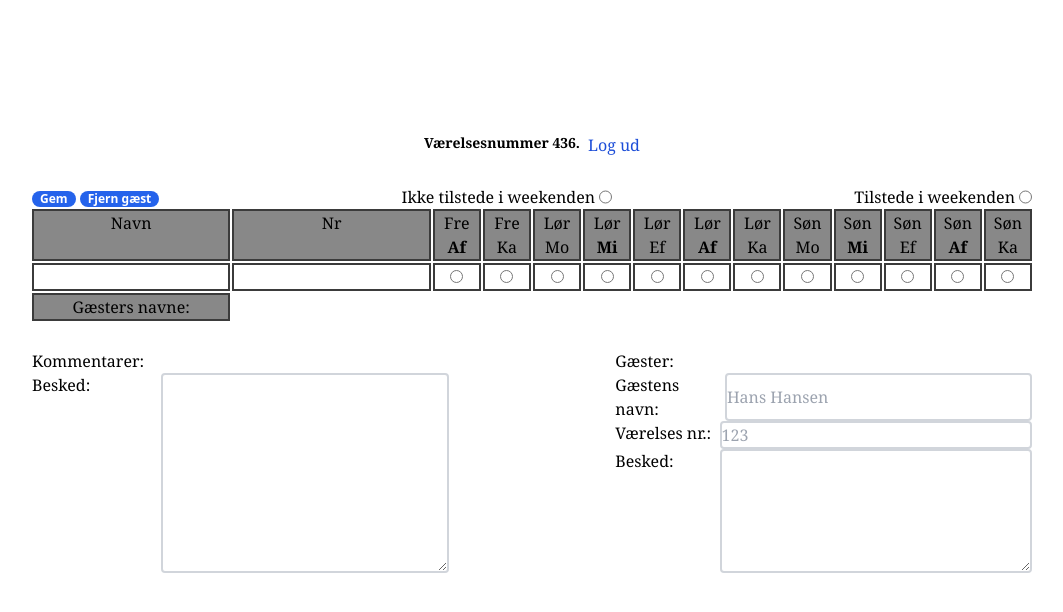
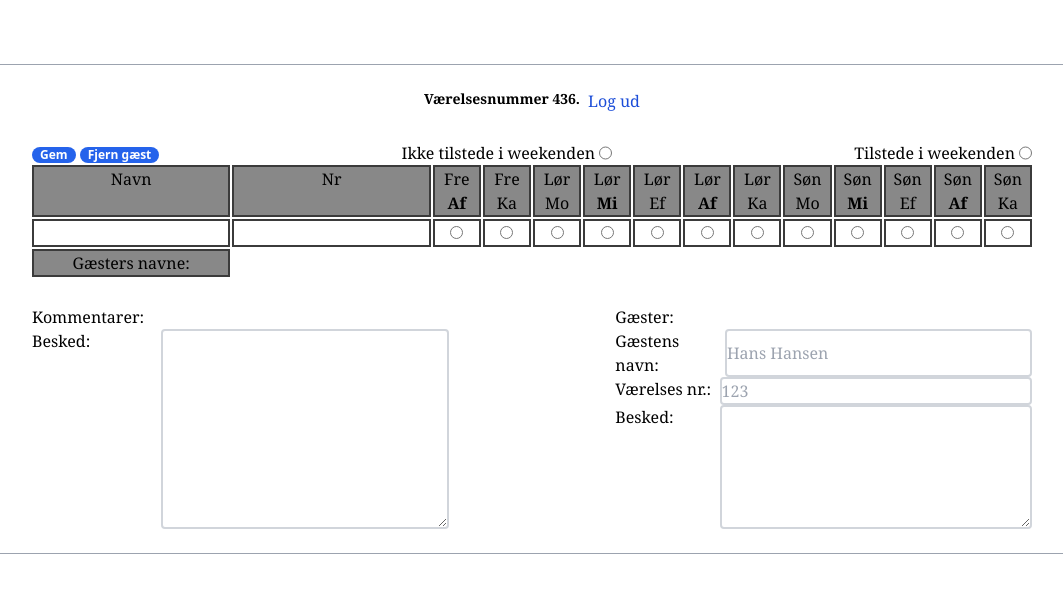
Before and after one commit to luka2257/Weekendtilmelding, a SvelteKit app: page /options in a window 1280 px wide. Shown: the top 612 px of the page, without its empty margins (108-1171 px from the left). Built offline with nearby package versions, Linux system fonts and the light colour scheme.

Commit message:
feat: :sparkles: Add top an bottom lines

```diff
--- a/src/routes/options/+page.svelte
+++ b/src/routes/options/+page.svelte
@@ -1,5 +1,7 @@
 <!-- Padding to give a percentage distance from the top -->
-<div class="h-1/6"></div>
+<div class="h-14"></div>
+<!-- Horizontal line above content -->
+<div class="w-11/12 border-t border-gray-400 mt-2 mb-6"></div>
 <!-- Content -->
 <div class="flex items-center flex-col wrapper-width">
     <div class="flex gap-2 mb-7">
@@ -88,6 +90,8 @@
         </div>
     </div>
 </div>
+<!-- Horizontal line below content -->
+<div class="w-11/12 border-t border-gray-400 mt-6"></div>
 
 
 <style>
```
